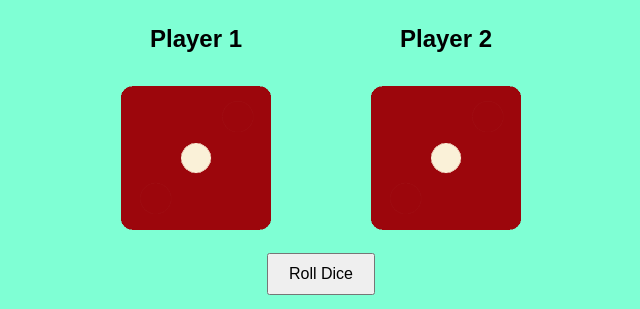
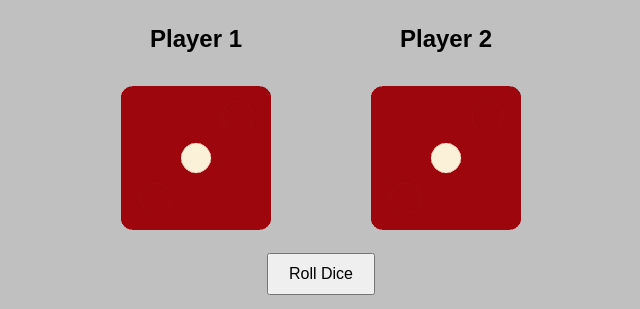
Before and after one commit to sanjayR-20/dice-game, a plain HTML site: page index.html in a window 1280 px wide. Shown: the part 272-581 px from the top of the page, without its empty margins (319-959 px from the left). Drawn offline with Linux system fonts and the light colour scheme.

Commit message:
style.css

```diff
--- a/style.css
+++ b/style.css
@@ -1,5 +1,5 @@
 body {
-    background-color: aquamarine;
+    background-color: #C0C0C0;
     height: 100vh;
     display: flex;
     flex-direction: column;
```
